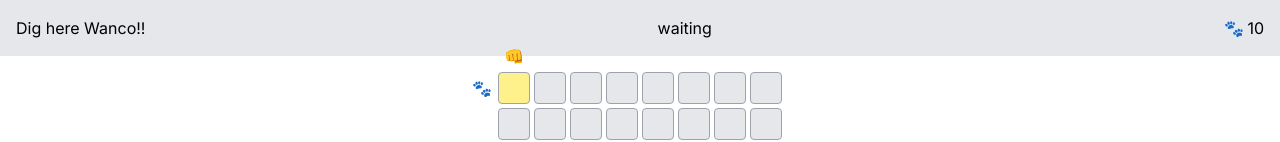
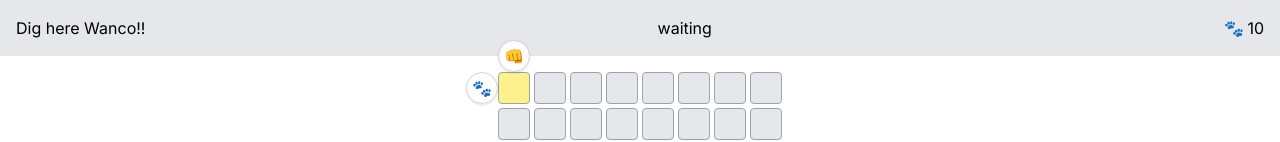
Before and after one commit to nohiro230/dig_here_wanco, a Next.js app: page / in a window 1280 px wide. Both pictures are taken after a click on the element 514 px from the left and 88 px from the top of the page. Shown: the top 142 px of the page. Built offline with nearby package versions, Linux system fonts and the light colour scheme.

Commit message:
Update ActionSelector
- Change the popup to not appear when isOpen.
- Change style.

```diff
--- a/src/components/ActionSelector.tsx
+++ b/src/components/ActionSelector.tsx
@@ -19,10 +19,10 @@ export default function ActionSelector({ onOpen, onFlag }: Props) {
 
   return (
     <div className="w-8 h-8 absolute z-50">
-      <button onClick={handleOpenClick} className="absolute inset-0 -mt-16">
+      <button onClick={handleOpenClick} className="absolute inset-0 -mt-8 w-8 h-8 bg-white border border-gray-300 bg-opacity-90 rounded-full shadow">
         <Dig />
       </button>
-      <button onClick={handleFlagClick} className="absolute inset-0 -ml-16">
+      <button onClick={handleFlagClick} className="absolute inset-0 -ml-8 w-8 h-8 bg-white border border-gray-300 bg-opacity-90 rounded-full shadow">
         <Flag />
       </button>
     </div>
--- a/src/components/Cell.tsx
+++ b/src/components/Cell.tsx
@@ -29,7 +29,7 @@ export default function Cell({ value, isMine, isOpen, isFlagged, isSpecial, rowI
   const isActive = activeCell.row === rowIndex && activeCell.col === colIndex;
 
   const handleClick = () => {
-    if (gameStatus === GameStatus.Won || gameStatus === GameStatus.Lost) {
+    if (isOpen || gameStatus === GameStatus.Won || gameStatus === GameStatus.Lost) {
       return;
     }
     if (isActive) {
@@ -45,7 +45,6 @@ export default function Cell({ value, isMine, isOpen, isFlagged, isSpecial, rowI
 
   const handleOpen = () => {
     if (isFlagged) {
-
       return;
     }
     openCell(rowIndex, colIndex);
```
